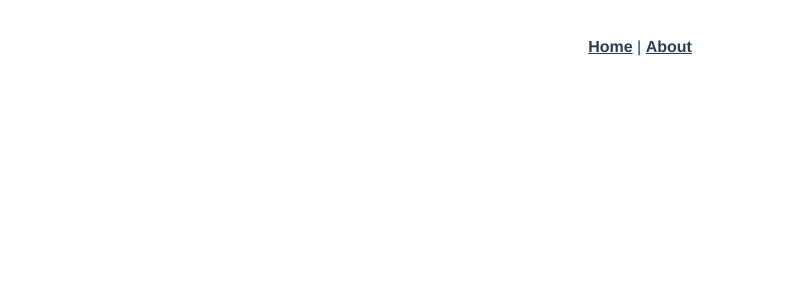
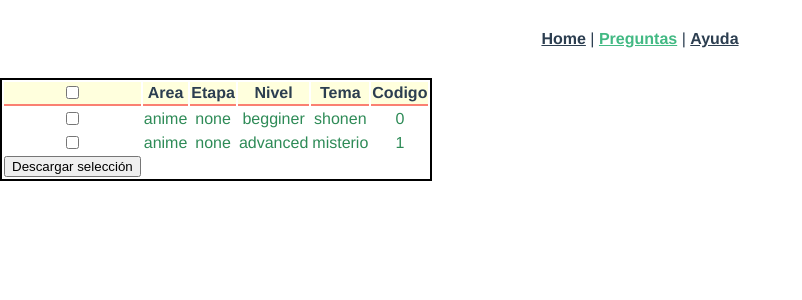
Before and after one commit to Insania55/WikiKahoot, a Vue app: page /preguntas in a window 1280 px wide. Shown: the top 300 px of the page, without its empty margins (0-802 px from the left). Built offline with nearby package versions, Linux system fonts and the light colour scheme.

Commit message:
Generada estructura principal de carpetas. Routing. Reseteo CSS. Modelos iniciales. Datagrid inicial WikiEventos

```diff
--- a/package.json
+++ b/package.json
@@ -15,6 +15,7 @@
     "@vue/cli-plugin-babel": "~4.5.0",
     "@vue/cli-plugin-router": "~4.5.0",
     "@vue/cli-service": "~4.5.0",
+    "faker": "^5.5.3",
     "sass": "^1.26.5",
     "sass-loader": "^8.0.2",
     "vue-template-compiler": "^2.6.11"
--- a/src/App.vue
+++ b/src/App.vue
@@ -1,28 +1,46 @@
 <template>
   <div id="app">
-    <div id="nav">
-      <router-link to="/">Home</router-link> |
-      <router-link to="/about">About</router-link>
-    </div>
-    <router-view/>
+    <AppHeader></AppHeader>
+    <router-view />
   </div>
 </template>
+<script>
+import AppHeader from './components/AppHeader.vue';
 
+export default {
+  name: 'App',
+  data() {
+    return {};
+  },
+  components: {
+    AppHeader,
+  },
+};
+</script>
 <style lang="scss">
+$dark-font: #2c3e50;
+body {
+  box-sizing: border-box;
+  padding: 0;
+  margin: 0;
+}
+
 #app {
   font-family: Avenir, Helvetica, Arial, sans-serif;
   -webkit-font-smoothing: antialiased;
   -moz-osx-font-smoothing: grayscale;
+  box-sizing: border-box;
   text-align: center;
-  color: #2c3e50;
+  color: $dark-font;
 }
 
+//TODO: Esto debería moverse al componente AppHeader
 #nav {
   padding: 30px;
 
   a {
     font-weight: bold;
-    color: #2c3e50;
+    color: $dark-font;
 
     &.router-link-exact-active {
       color: #42b983;
--- /dev/null
+++ b/src/components/AppHeader.vue
@@ -0,0 +1,15 @@
+<template>
+  <div id="nav">
+    <router-link to="/">Home</router-link> |
+    <router-link to="/preguntas">Preguntas</router-link> |
+    <router-link to="/ayuda">Ayuda</router-link>
+  </div>
+</template>
+
+<script>
+export default {};
+</script>
+
+<style>
+/* //TODO: Estilos del header/navegación */
+</style>
--- /dev/null
+++ b/src/components/Evento.vue
@@ -0,0 +1,47 @@
+<template> </template>
+
+<script>
+import Pregunta from './Pregunta.vue';
+export default {
+  name: 'Evento',
+  data() {
+    return {};
+  },
+  props: [
+    {
+      codigo: { type: Number, required: true },
+      area: { type: String, required: true },
+      etapa: { type: String, required: true },
+      nivel: { type: String, required: true },
+      tema: { type: String, required: true },
+      fecha: { type: Date, required: true },
+      revisado: { type: Boolean, required: true },
+      preguntas: { type: Array, required: true },
+    },
+  ],
+
+  methods: {
+    //TODO: Esto probablemente no debería estar aquí
+    crearEvento(codigo, area, etapa, nivel, tema, fecha, revisado, preguntas) {
+      let evento = {
+        codigo,
+        area,
+        etapa,
+        nivel,
+        tema,
+        fecha,
+        revisado,
+        preguntas,
+      };
+      return evento;
+    },
+  },
+  components: {
+    Pregunta,
+  },
+};
+</script>
+
+<style>
+/* //TODO: Estilos de cada evento */
+</style>
--- /dev/null
+++ b/src/components/Pregunta.vue
@@ -0,0 +1,27 @@
+<template>
+  <div class="pregunta">
+    <p>{{ enunciado }}</p>
+  </div>
+</template>
+
+<script>
+export default {
+  data() {
+    return {};
+  },
+  props: {
+    enunciado: {
+      type: String,
+      required: true,
+    },
+    correcta: {
+      type: Boolean,
+      default: false,
+    },
+  },
+};
+</script>
+
+<style type="scss">
+/* //TODO: Estilos para cada pregunta */
+</style>
--- /dev/null
+++ b/src/components/Preguntas.vue
@@ -0,0 +1,35 @@
+<template>
+  <div class="wiki-preguntas">
+    <Pregunta
+      v-for="(pregunta, index) in preguntas"
+      :key="index"
+      :enunciado="pregunta.enunciado"
+      :class="pregunta.correcta ? 'respuesta-correcta' : ''"
+    ></Pregunta>
+  </div>
+</template>
+
+<script>
+import Pregunta from './Pregunta.vue';
+export default {
+  name: 'Preguntas',
+  data() {
+    return {};
+  },
+  props: {
+    preguntas: {
+      type: Array,
+      required: true,
+    },
+  },
+  components: {
+    Pregunta,
+  },
+};
+</script>
+
+<style type="scss" scoped>
+.respuesta-correcta {
+  color: darkgreen;
+}
+</style>
--- /dev/null
+++ b/src/components/pages/WikiEventos.vue
@@ -0,0 +1,112 @@
+<template>
+  <div class="wiki-eventos">
+    <div class="filtros"></div>
+
+    <table class="datagrid">
+      <thead class="datagrid-header">
+        <tr>
+          <th><input type="checkbox" @click="seleccionarTodos" /></th>
+
+          <th v-for="(header, index) in camposHeader" :key="index">
+            {{ header }}
+          </th>
+        </tr>
+      </thead>
+
+      <tr
+        class="evento"
+        v-for="(evento, index) in bddEventos"
+        :id="'row' + index"
+        :key="index"
+      >
+        <!-- <Evento
+            :codigo="evento.codigo"
+            :area="evento.area"
+            :etapa="evento.etapa"
+            :nivel="evento.nivel"
+            :tema="evento.tema"
+          ></Evento> -->
+        <td><input type="checkbox" /></td>
+        <td>{{ evento.area }}</td>
+        <td>{{ evento.etapa }}</td>
+        <td>{{ evento.nivel }}</td>
+        <td>{{ evento.tema }}</td>
+        <td>{{ evento.codigo }}</td>
+      </tr>
+      <button class="datagrid-button">Descargar selección</button>
+    </table>
+  </div>
+</template>
+
+<script>
+import Evento from '../Evento.vue';
+import Preguntas from '../Preguntas.vue';
+
+export default {
+  name: 'WikiEventos',
+  data() {
+    return {
+      camposHeader: ['Area', 'Etapa', 'Nivel', 'Tema', 'Codigo'],
+      eventos: [],
+      bddEventos: [
+        {
+          codigo: 0,
+          area: 'anime',
+          etapa: 'none',
+          nivel: 'begginer',
+          tema: 'shonen',
+          fecha: new Date().toLocaleString,
+          revisado: false,
+        },
+        {
+          codigo: 1,
+          area: 'anime',
+          etapa: 'none',
+          nivel: 'advanced',
+          tema: 'misterio',
+          fecha: new Date().toLocaleString,
+          revisado: false,
+        },
+      ],
+    };
+  },
+  components: {
+    Evento,
+    Preguntas,
+  },
+
+  methods: {
+    crearEvento() {},
+
+    seleccionarTodos() {
+      let checkboxes = document.querySelectorAll('input[type=checkbox');
+      let allSelected = checkboxes[0].checked === true;
+
+      if (allSelected) {
+        checkboxes.forEach((checkbox) => {
+          checkbox.checked = true;
+        });
+      } else {
+        checkboxes.forEach((checkbox) => {
+          checkbox.checked = false;
+        });
+      }
+    },
+  },
+};
+</script>
+
+<style lang="scss">
+.datagrid {
+  border: 2px solid black;
+
+  .datagrid-header th {
+    border-bottom: 2px solid salmon;
+    background: #ffd;
+  }
+
+  .evento {
+    color: seagreen;
+  }
+}
+</style>
--- /dev/null
+++ b/src/components/pages/WikiHelp.vue
@@ -0,0 +1,7 @@
+<template> </template>
+
+<script>
+export default {};
+</script>
+
+<style></style>
--- a/src/router/index.js
+++ b/src/router/index.js
@@ -1,29 +1,37 @@
-import Vue from 'vue'
-import VueRouter from 'vue-router'
-import Home from '../views/Home.vue'
+import Vue from 'vue';
+import VueRouter from 'vue-router';
+import Home from '../views/Home.vue';
 
-Vue.use(VueRouter)
+Vue.use(VueRouter);
 
 const routes = [
   {
     path: '/',
     name: 'Home',
-    component: Home
+    component: Home,
   },
   {
-    path: '/about',
-    name: 'About',
+    path: '/preguntas',
+    name: 'Preguntas',
     // route level code-splitting
     // this generates a separate chunk (about.[hash].js) for this route
     // which is lazy-loaded when the route is visited.
-    component: () => import(/* webpackChunkName: "about" */ '../views/About.vue')
-  }
-]
+    component: () =>
+      import(
+        /* webpackChunkName: "about" */ '../components/pages/WikiEventos.vue'
+      ),
+  },
+  {
+    path: '/ayuda',
+    name: 'Ayuda',
+    component: () => import('../components/pages/WikiHelp.vue'),
+  },
+];
 
 const router = new VueRouter({
   mode: 'history',
   base: process.env.BASE_URL,
-  routes
-})
+  routes,
+});
 
-export default router
+export default router;
```
Also changed, not shown: src/components/AppModal.vue (added, +7 -0 lines), 2 other files (tests, documents, lock files or other folders).
